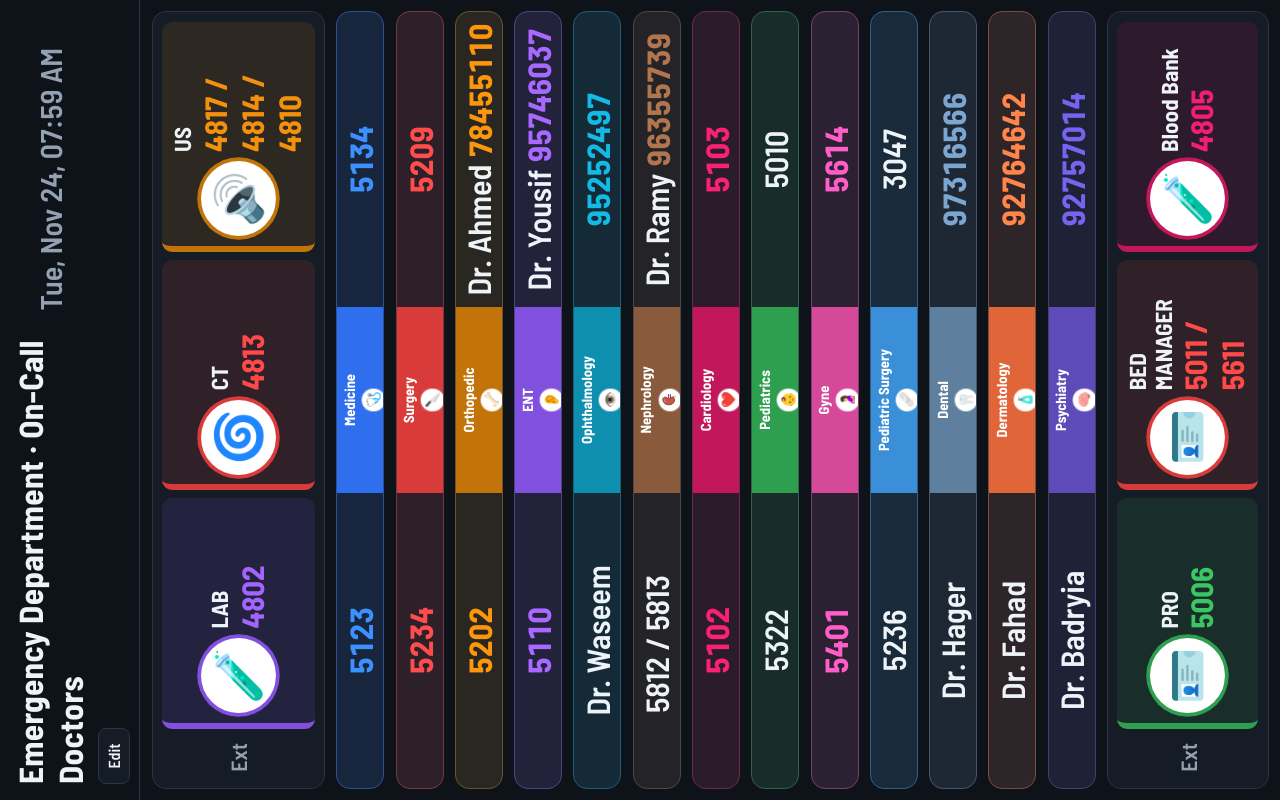
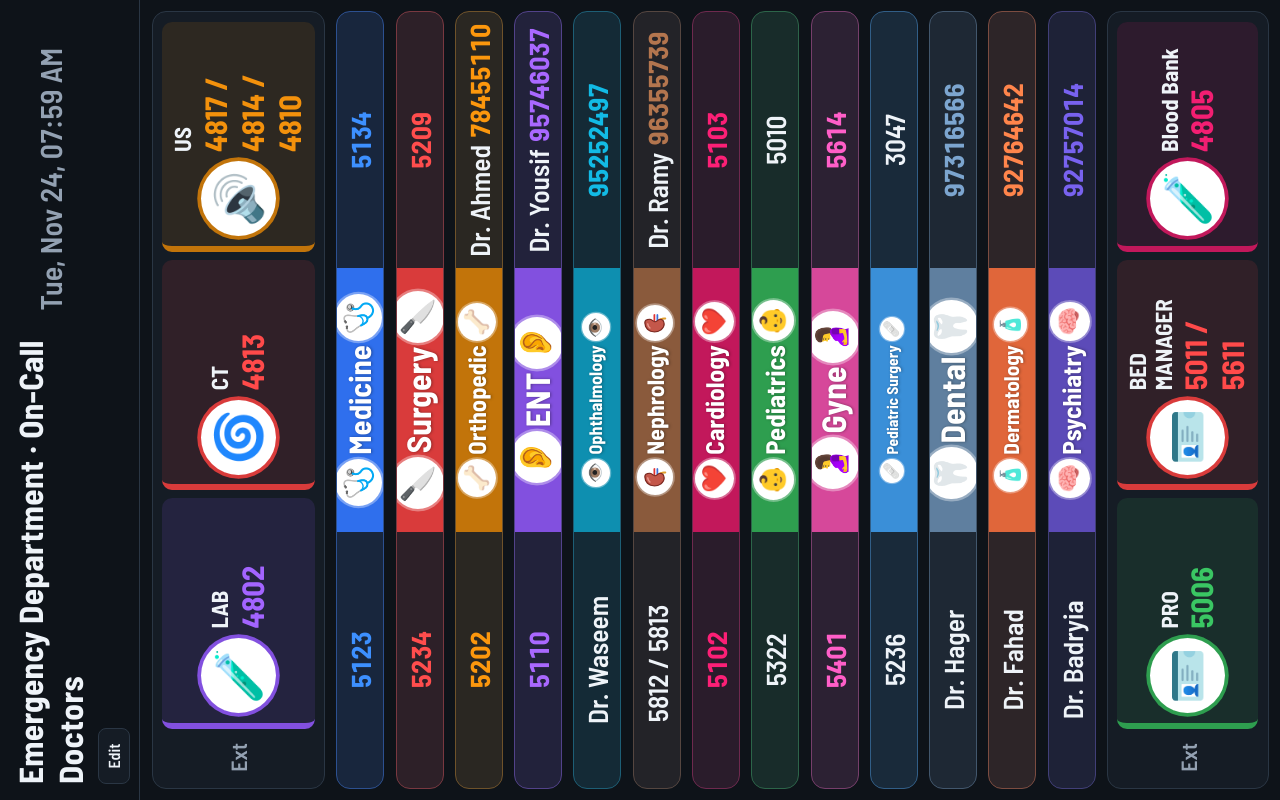
Before and after one commit to qasra2001-design/ONCALLRUS, a plain HTML site: page index.html in a window 1280 px wide. Drawn offline with Linux system fonts and the light colour scheme.

Commit message:
Add files via upload

```diff
--- a/index.html
+++ b/index.html
@@ -188,7 +188,7 @@ body.drg{cursor:grabbing;user-select:none}
 .panel .x{border-color:#e5484d}
 /* strip layout: name + icon on the left, doctors side by side on the right */
 .card{flex-direction:row;min-height:0}
-.card .hd{flex-direction:column;justify-content:center;align-items:center;gap:.25rem;flex:0 0 27%;min-width:0;padding:.3rem .4rem;text-align:center;border-right:3px solid rgba(255,255,255,.55);position:relative}
+.card .hd{flex-direction:column;justify-content:center;align-items:center;gap:.5rem;flex:0 0 27%;min-width:0;padding:.3rem .4rem;text-align:center;border-right:3px solid rgba(255,255,255,.55);position:relative}
 .card .hd h2{flex:none;order:-1;font-size:clamp(14px,3.2cqw,34px);line-height:1.05;overflow-wrap:anywhere}
 .card .hd .pic{width:clamp(34px,calc(5.2*var(--vh)),64px);height:clamp(34px,calc(5.2*var(--vh)),64px);font-size:clamp(20px,calc(3.1*var(--vh)),38px)}
 .card .hd .dh{position:absolute;top:2px;left:2px;order:-2;font-size:1.7em;padding:0 .2em}
@@ -207,12 +207,14 @@ main{grid-auto-rows:minmax(0,1fr)}
 .card .docs .rl{font-size:calc(clamp(12px,1.9cqw,24px)*var(--k)*var(--fr,1)*var(--gr,1))}
 .card .docs .nm{font-size:calc(clamp(16px,3.4cqw,46px)*var(--k)*var(--fn,1)*var(--gn,1))}
 .card .docs .ph{font-size:calc(clamp(16px,3.4cqw,46px)*var(--k)*var(--fp,1)*var(--gp,1))}
+.card .hd h2~.pic{order:2}
+.card .hd .pic{flex:0 0 auto}
 .card .hd .pic{zoom:calc(var(--z,1)*var(--cz,1)*var(--ch,1)*0.6)}
 .card .docs li{overflow:hidden}
 /* First | name + icon | Second / On call */
-.card .hd{flex:0 0 24%;flex-direction:column;justify-content:safe center;align-items:center;gap:.3rem;padding:.3rem .6rem .5rem;border:0;position:relative;text-align:center}
-.card .hd h2{order:0;overflow-wrap:normal;word-break:normal;hyphens:none;width:100%;min-width:0;flex:0 1 auto;text-align:center}
-.card .hd .pic{order:1;width:clamp(34px,calc(5.2*var(--vh)),64px);height:clamp(34px,calc(5.2*var(--vh)),64px);font-size:clamp(20px,calc(3.1*var(--vh)),38px);zoom:calc(var(--z,1)*var(--cz,1)*var(--ch,1)*0.6)}
+.card .hd{flex:0 0 34%;flex-direction:row;flex-wrap:nowrap;justify-content:safe center;align-items:center;gap:.25rem;padding:.3rem .6rem .5rem;border:0;position:relative;text-align:center}
+.card .hd h2{order:0;font-weight:900;text-shadow:0 1px 3px rgba(0,0,0,.35);overflow-wrap:normal;word-break:normal;hyphens:none;width:auto;min-width:0;flex:0 0 auto;white-space:nowrap;text-align:center}
+.card .hd .pic{order:-1;width:clamp(34px,calc(5.2*var(--vh)),64px);height:clamp(34px,calc(5.2*var(--vh)),64px);font-size:clamp(20px,calc(3.1*var(--vh)),38px);zoom:calc(var(--z,1)*var(--cz,1)*var(--ch,1)*0.6)}
 .card .docs{flex:1 1 0;min-width:0}
 .card .docs.dr{border-left:0}
 .card .docs .rl{display:none}
@@ -311,7 +313,7 @@ if(S.nofit){R.style.setProperty("--fit",1);R.style.setProperty("--fitx",1);g.que
 R.style.setProperty("--fit",1);run("--fitx",okA,1.25);
 g.querySelectorAll(".card:not(.addsp)").forEach(c=>{const D=[...c.querySelectorAll(".docs")],h=c.querySelector(".hd");if(!D.length||!h)return;
 const okD=()=>D.every(d=>d.scrollHeight<=d.clientHeight+1&&d.scrollWidth<=d.clientWidth+1&&[...d.children].every(l=>l.scrollHeight<=l.clientHeight+1&&l.scrollWidth<=l.clientWidth+1&&[...l.children].every(m=>m.scrollWidth<=m.clientWidth+1)));
-const okH=()=>h.scrollHeight<=h.clientHeight+1&&h.scrollWidth<=h.clientWidth+1&&[...h.children].every(m=>m.classList.contains("dh")||m.scrollWidth<=m.clientWidth+1);
+const okH=()=>h.scrollHeight<=h.clientHeight+1&&h.scrollWidth<=h.clientWidth+1&&[...h.children].filter(m=>!m.classList.contains("dh")).reduce((a,m)=>a+m.offsetWidth,0)<=h.clientWidth*.9&&[...h.children].every(m=>m.classList.contains("dh")||m.scrollWidth<=m.clientWidth+1);
 const go=(v,ok)=>{let lo=.3,hi=5;c.style.setProperty(v,hi);if(ok())return;for(let i=0;i<11;i++){const m=(lo+hi)/2;c.style.setProperty(v,m);if(ok())lo=m;else hi=m}c.style.setProperty(v,lo)};
 go("--cf",okD);go("--ch",okH)});if(!S.nouni){const C=[...g.querySelectorAll(".card:not(.addsp)")].filter(c=>c.style.getPropertyValue("--cf")),m=Math.min(...C.map(c=>+c.style.getPropertyValue("--cf")));if(isFinite(m))C.forEach(c=>c.style.setProperty("--cf",m))}}
 function renderTheme(o){const T=[["auto","Auto"],["light","Light"],["dark","Dark"],["contrast","High contrast"],["navy","Navy"],["paper","Paper"]],cur=S.theme||"auto";
@@ -433,8 +435,8 @@ document.getElementById("tools").innerHTML=(ocDirty?`<button class="on" data-a="
 const g=document.getElementById("grid"),a=document.getElementById("ext");
 a.innerHTML=extPanel("ex","extTitle");
 const a2=document.getElementById("ext2");a2.hidden=!edit&&!(S.ex2||[]).length;a2.innerHTML=extPanel("ex2","ext2Title");a.style.flexGrow=S.ex.length+1;a2.style.flexGrow=(S.ex2||[]).length+1;
-g.innerHTML=S.sp.map((s,i)=>`<section class="card${s.ph?" sph":""}" data-di="${i}" ${edit?`data-a="edit" data-k="sp" data-i="${i}"`:""} style="--c:${E(s.color)};--cz:${s.fz||1};--ft:${(s.fs||{}).t||1};--fr:${(s.fs||{}).r||1};--fn:${(s.fs||{}).n||1};--fp:${(s.fs||{}).p||1};grid-column:span ${Math.min(s.cs||1,COLS)};grid-row:span ${s.rs||1}">${(()=>{if(s.sides&&s.sides.length==2){const all=shown(s),sd=c=>{let d=all.find(x=>x.role==c.r)||{name:"",phone:""};if(c.r=="On call"&&c.m!="num"&&!d.name){const f=all.find(x=>x.role=="First");if(f&&f.name)d={...d,name:f.name}}const t=c.m=="name"?(d.name||""):c.m=="num"?(d.phone||""):"";return `<li class="${c.m=="name"?"onlyname":c.m=="num"?"nonm":"sb"}">${c.m=="num"?"":`<div class="nm">${E(d.name||"")}</div>`}${c.m=="name"?"":`<div class="ph">${E(d.phone||"")}</div>`}</li>`};return `<ul class="docs dl" style="flex-grow:1">${sd(s.sides[0])}</ul><div class="hd">${edit?`<span class="dh" data-drag="sp" data-i="${i}" title="Drag to move" aria-label="Drag to move">\u283f</span>`:""}${pic(s.icon,s.emoji)}<h2>${E(s.name)}</h2></div><ul class="docs dr" style="flex-grow:1">${sd(s.sides[1])}</ul>`}const R=rows(s),L=R.filter(d=>d.role=="First"),Rt=R.filter(d=>d.role!="First"),li=d=>`<li class="${hn(s,d)?"nonm":""}"><div class="rl">${E(d.role)}</div>${hn(s,d)?"":`<div class="nm">${d.name?E(d.name):"\u2014"}</div>`}<div class="ph">${E(d.phone)}</div></li>`;
-return `<ul class="docs dl" style="flex-grow:${Math.max(L.length,1)}">${L.map(li).join("")}</ul><div class="hd">${edit?`<span class="dh" data-drag="sp" data-i="${i}" title="Drag to move" aria-label="Drag to move">\u283f</span>`:""}${pic(s.icon,s.emoji)}<h2>${E(s.name)}</h2></div><ul class="docs dr" style="flex-grow:${Math.max(Rt.length,1)*1.0}">${Rt.map(li).join("")}</ul>`})()}</section>`).join("")+(edit?'<button class="card addsp" data-a="asp">+ Add department</button>':"");
+g.innerHTML=S.sp.map((s,i)=>`<section class="card${s.ph?" sph":""}" data-di="${i}" ${edit?`data-a="edit" data-k="sp" data-i="${i}"`:""} style="--c:${E(s.color)};--cz:${s.fz||1};--ft:${(s.fs||{}).t||1};--fr:${(s.fs||{}).r||1};--fn:${(s.fs||{}).n||1};--fp:${(s.fs||{}).p||1};grid-column:span ${Math.min(s.cs||1,COLS)};grid-row:span ${s.rs||1}">${(()=>{if(s.sides&&s.sides.length==2){const all=shown(s),sd=c=>{let d=all.find(x=>x.role==c.r)||{name:"",phone:""};if(c.r=="On call"&&c.m!="num"&&!d.name){const f=all.find(x=>x.role=="First");if(f&&f.name)d={...d,name:f.name}}const t=c.m=="name"?(d.name||""):c.m=="num"?(d.phone||""):"";return `<li class="${c.m=="name"?"onlyname":c.m=="num"?"nonm":"sb"}">${c.m=="num"?"":`<div class="nm">${E(d.name||"")}</div>`}${c.m=="name"?"":`<div class="ph">${E(d.phone||"")}</div>`}</li>`};return `<ul class="docs dl" style="flex-grow:1">${sd(s.sides[0])}</ul><div class="hd">${edit?`<span class="dh" data-drag="sp" data-i="${i}" title="Drag to move" aria-label="Drag to move">\u283f</span>`:""}${pic(s.icon,s.emoji)}<h2>${E(s.name)}</h2>${pic(s.icon,s.emoji)}</div><ul class="docs dr" style="flex-grow:1">${sd(s.sides[1])}</ul>`}const R=rows(s),L=R.filter(d=>d.role=="First"),Rt=R.filter(d=>d.role!="First"),li=d=>`<li class="${hn(s,d)?"nonm":""}"><div class="rl">${E(d.role)}</div>${hn(s,d)?"":`<div class="nm">${d.name?E(d.name):"\u2014"}</div>`}<div class="ph">${E(d.phone)}</div></li>`;
+return `<ul class="docs dl" style="flex-grow:${Math.max(L.length,1)}">${L.map(li).join("")}</ul><div class="hd">${edit?`<span class="dh" data-drag="sp" data-i="${i}" title="Drag to move" aria-label="Drag to move">\u283f</span>`:""}${pic(s.icon,s.emoji)}<h2>${E(s.name)}</h2>${pic(s.icon,s.emoji)}</div><ul class="docs dr" style="flex-grow:${Math.max(Rt.length,1)*1.0}">${Rt.map(li).join("")}</ul>`})()}</section>`).join("")+(edit?'<button class="card addsp" data-a="asp">+ Add department</button>':"");
 if(!keepDlg)renderDlg();fit();
 }
 document.addEventListener("input",e=>{const mt=e.target;if(mt.dataset&&mt.dataset.m){const c=+mt.dataset.c,d=mt.dataset.d,g=f=>document.querySelector(`#dlg input[data-m][data-mf="${f}"][data-c="${c}"][data-d="${d}"]`).value.trim();monSet(c,d,g("name"),g("phone"));render(true);return}
```
